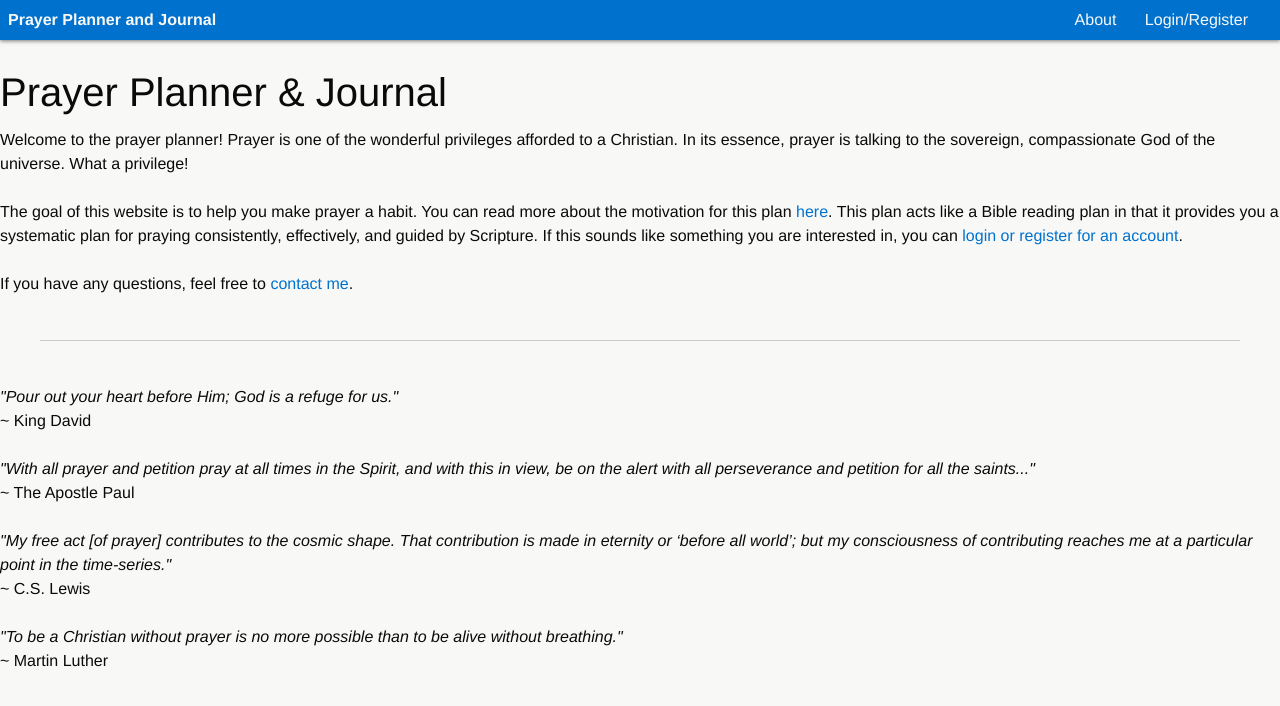
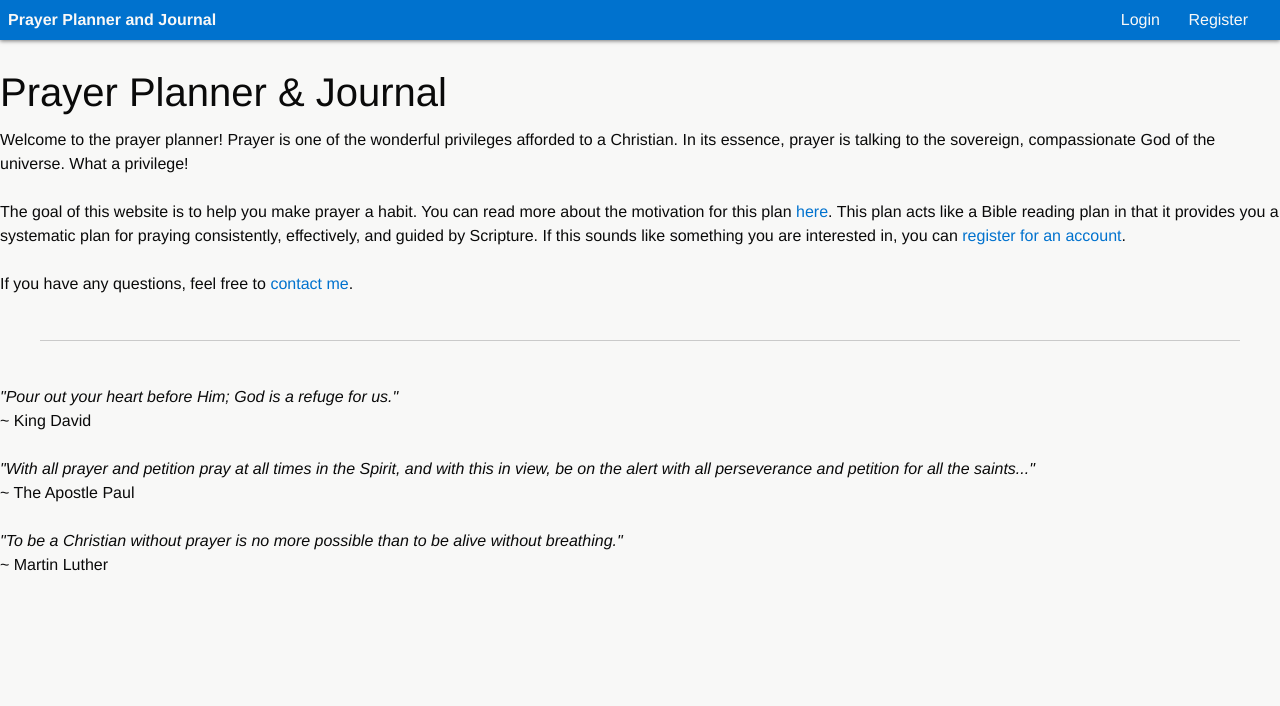
Before and after one commit to fhightower/prayer-planner, a Django app: page / in a window 1280 px wide. Shown: the top 706 px of the page. Run offline with Django 3.2, Linux system fonts and the light colour scheme; some libraries are stand-ins or nearby versions.

Commit message:
Removing about page and minor improvements to html

```diff
--- a/prayer_planner/urls.py
+++ b/prayer_planner/urls.py
@@ -8,7 +8,6 @@ app_name="prayer_planner"
 urlpatterns = [
     path(r'', views.IndexView.as_view(), name='index'),
     path('prayers/', include('prayers.urls')),
-    path(r'about/', views.AboutView.as_view(), name='about'),
     path(r'accounts/', include('accounts.urls')),
     path(r'admin/', admin.site.urls),
 ]
--- a/templates/base.html
+++ b/templates/base.html
@@ -4,8 +4,7 @@
         <meta http-equiv="X-UA-Compatible" content="IE=edge">
         <meta charset="utf-8">
         <title>Prayer Planner/Journal</title>
-        <!-- TODO: add more details here (3) -->
-        <meta name="description" content="">
+        <meta name="description" content="Prayer planner and prayer journal to help christians pray effectively and consistently.">
         <meta name="author" content="Floyd Hightower">
         <meta name="viewport" content="width=device-width, initial-scale=1">
 
@@ -27,13 +26,13 @@
                 <a href="{% url 'index' %}" style="color: #f8f8f7;"><b>Prayer Planner and Journal</b></a>
             </div>
             <div class="top-bar-right">
-                <a href="{% url 'about' %}" style="color: #f8f8f7; padding-right: 1.5em;">About</a>
                 {% if user.is_authenticated %}
                     <a href="{% url 'prayers:index' %}" style="color: #f8f8f7; padding-right: 1.5em;">My Prayers</a>
                     <a href="{% url 'accounts:profile' %}" style="color: #f8f8f7; padding-right: 1.5em;">My Profile</a>
                     <a href="{% url 'accounts:logout' %}" style="color: #f8f8f7; padding-right: 1.5em;">Logout</a>
                 {% else %}
-                    <a href="{% url 'accounts:login' %}" style="color: #f8f8f7; padding-right: 1.5em;">Login/Register</a>
+                    <a href="{% url 'accounts:login' %}" style="color: #f8f8f7; padding-right: 1.5em;">Login</a>
+                    <a href="{% url 'accounts:register' %}" style="color: #f8f8f7; padding-right: 1.5em;">Register</a>
                 {% endif %}
             </div>
         </div>
--- a/templates/prayer_planner/about.html
+++ /dev/null
@@ -1,5 +0,0 @@
-{% extends 'base.html' %}
-
-{% block content %}
-<h2>About</h2>
-{% endblock %}
--- a/templates/prayer_planner/index.html
+++ b/templates/prayer_planner/index.html
@@ -12,7 +12,7 @@
 
     <br><br>
 
-    The goal of this website is to help you make prayer a habit. You can read more about the motivation for this plan <a href="https://bible.hightower.space/posts/prayer-plan/">here</a>. This plan acts like a Bible reading plan in that it provides you a systematic plan for praying consistently, effectively, and guided by Scripture. If this sounds like something you are interested in, you can <a href="{% url 'accounts:login' %}">login or register for an account</a>.
+    The goal of this website is to help you make prayer a habit. You can read more about the motivation for this plan <a href="https://bible.hightower.space/posts/prayer-plan/">here</a>. This plan acts like a Bible reading plan in that it provides you a systematic plan for praying consistently, effectively, and guided by Scripture. If this sounds like something you are interested in, you can <a href="{% url 'accounts:register' %}">register for an account</a>.
 
     <br><br>
 
@@ -31,11 +31,6 @@
 
 <br><br>
 
-<i>"My free act [of prayer] contributes to the cosmic shape. That contribution is made in eternity or ‘before all world’; but my consciousness of contributing reaches me at a particular point in the time-series."</i><br>
-~ C.S. Lewis
-
-<br><br>
-
 <i>"To be a Christian without prayer is no more possible than to be alive without breathing."</i><br>
 ~ Martin Luther
 
```
Also changed, not shown: prayers/models.py (+0 -7 lines).
